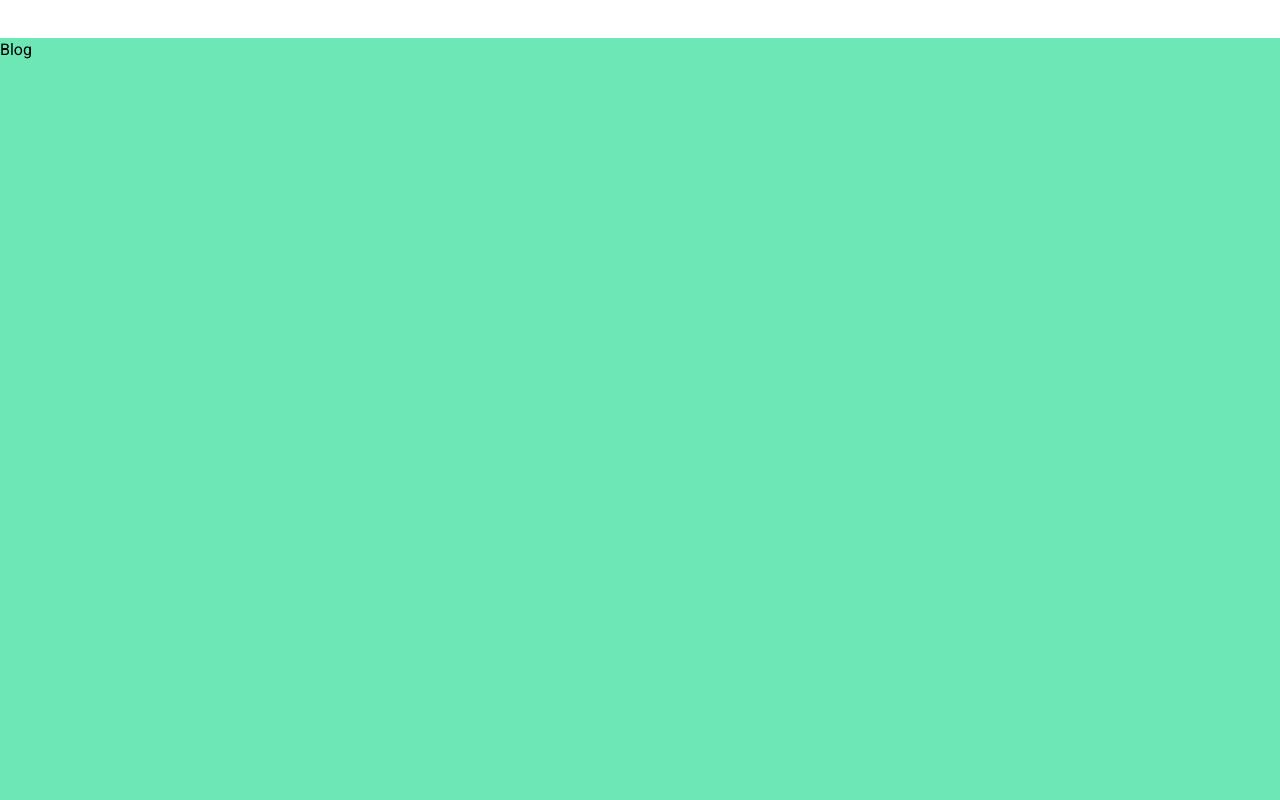
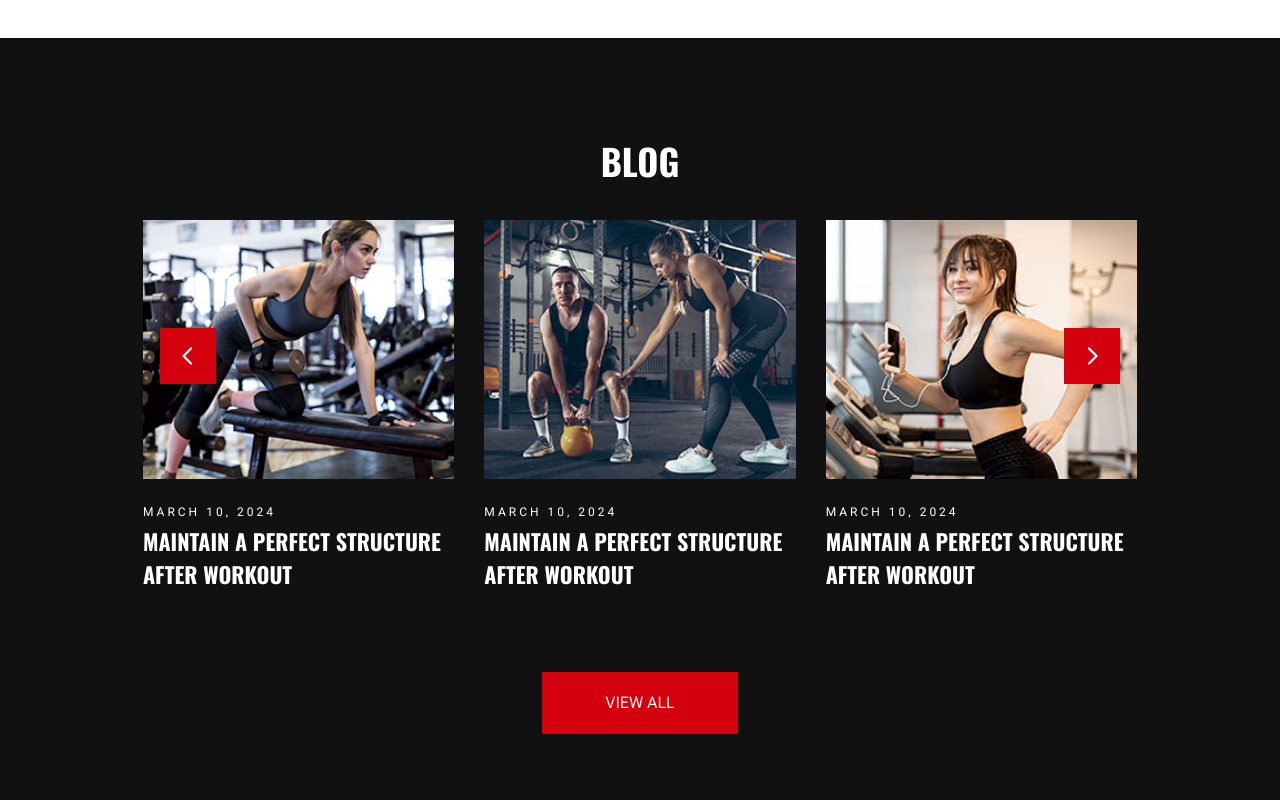
Before and after one commit to wb-keeper/gym, a Next.js app: page / in a window 1280 px wide. Shown: the part 5620-6420 px from the top of the page. Built offline with nearby package versions, Linux system fonts and the light colour scheme.

Commit message:
Worked on Blog, started Brands section

```diff
--- a/components/Blog.tsx
+++ b/components/Blog.tsx
@@ -6,10 +6,137 @@
 import SwiperNavButtons from "@/components/SwiperNavButtons";
 import { motion } from "framer-motion";
 import { fadeIn } from "@/lib/variants";
+import Image from "next/image";
+import Link from "next/link";
+const blogData = [
+  {
+    img: "/blog/post1.jpg",
+    date: "March 10, 2024",
+    title: "Maintain a perfect structure after workout",
+    href: "#",
+  },
+  {
+    img: "/blog/post2.jpg",
+    date: "March 10, 2024",
+    title: "Maintain a perfect structure after workout",
+    href: "#",
+  },
+  {
+    img: "/blog/post3.jpg",
+    date: "March 10, 2024",
+    title: "Maintain a perfect structure after workout",
+    href: "#",
+  },
+  {
+    img: "/blog/post4.jpg",
+    date: "March 10, 2024",
+    title: "Maintain a perfect structure after workout",
+    href: "#",
+  },
+  {
+    img: "/blog/post1.jpg",
+    date: "March 10, 2024",
+    title: "Maintain a perfect structure after workout",
+    href: "#",
+  },
+  {
+    img: "/blog/post2.jpg",
+    date: "March 10, 2024",
+    title: "Maintain a perfect structure after workout",
+    href: "#",
+  },
+  {
+    img: "/blog/post3.jpg",
+    date: "March 10, 2024",
+    title: "Maintain a perfect structure after workout",
+    href: "#",
+  },
+  {
+    img: "/blog/post4.jpg",
+    date: "March 10, 2024",
+    title: "Maintain a perfect structure after workout",
+    href: "#",
+  },
+];
 const Blog = () => {
   return (
-    <section className="h-screen bg-emerald-300" id="blog">
-      Blog
+    <section className="bg-primary-300 text-white py-24" id="blog">
+      <div className="container mx-auto">
+        <motion.h2
+          variants={fadeIn("up", 0.4)}
+          initial="hidden"
+          whileInView={"show"}
+          viewport={{ once: false, amount: 0.2 }}
+          className="h2 text-center mb-8"
+        >
+          Blog
+        </motion.h2>
+        <motion.div
+          variants={fadeIn("up", 0.6)}
+          initial="hidden"
+          whileInView={"show"}
+          viewport={{ once: false, amount: 0.2 }}
+        >
+          <Swiper
+            slidesPerView={1}
+            spaceBetween={30}
+            breakpoints={{
+              768: {
+                slidesPerView: 2,
+                spaceBetween: 15,
+              },
+              1024: {
+                slidesPerView: 3,
+              },
+              1400: {
+                slidesPerView: 4,
+              },
+            }}
+            className="h-[420px] md:max-w-[660px] lg:max-w-none mb-8"
+          >
+            {blogData.map((post, index) => (
+              <SwiperSlide key={index}>
+                <div className="flex flex-col justify-start h-full max-w-[320px] mx-auto">
+                  <Image
+                    src={post.img}
+                    width={320}
+                    height={266}
+                    alt="img"
+                    className="mb-6"
+                  />
+                  <div className="flex flex-col items-start">
+                    <p className="max-w-[380px] uppercase text-[12px] tracking-[3px] mb-1">
+                      {post.date}
+                    </p>
+                    <Link
+                      className="hover:text-accent transition-all duration-300"
+                      href={post.href}
+                    >
+                      <h5 className="h5">{post.title}</h5>
+                    </Link>
+                  </div>
+                </div>
+              </SwiperSlide>
+            ))}
+            <SwiperNavButtons
+              containerStyles="absolute left-0 right-0 bottom-[16rem] w-full max-w-[370px] sm:max-w-[620px] md:max-w-[960px] xl:max-w-[1320px] mx-auto z-50 flex justify-between gap-1"
+              btnStyles="bg-accent text-white w-[56px] h-[56px] flex justify-center items-center hover:bg-accent transition-all duration-300"
+              iconsStyles="text-2xl"
+            />
+          </Swiper>
+        </motion.div>
+        <motion.div
+          variants={fadeIn("up", 0.8)}
+          initial="hidden"
+          whileInView={"show"}
+          viewport={{ once: false, amount: 0.2 }}
+        >
+          <CustomButton
+            text="View all"
+            containerStyles="block w-[196px] h-[62px] mx-auto"
+          />
+        </motion.div>
+      </div>
     </section>
   );
 };
--- a/components/Brands.tsx
+++ b/components/Brands.tsx
@@ -1,3 +1,4 @@
+"use client";
 const Brands = () => {
   return (
     <section className="h-[25vh] bg-pink-300" id="contact">
```
